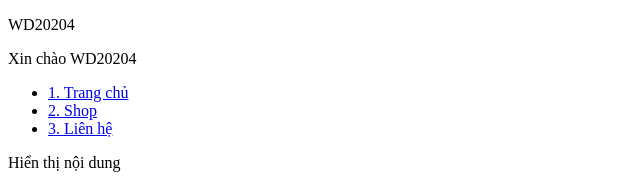
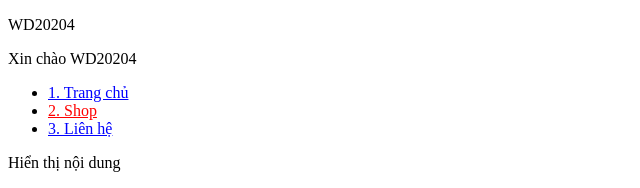
Before and after one commit to angocit/web208, an Angular app: page / in a window 1280 px wide. Shown: the top 188 px of the page, without its empty margins (0-640 px from the left). Built offline with nearby package versions, Linux system fonts and the light colour scheme.

Commit message:
b2: Sử dụng if

```diff
--- a/src/app/layouts/header/header.html
+++ b/src/app/layouts/header/header.html
@@ -2,8 +2,13 @@
     {{display()}}
     <!-- {{menus}} -->
      <ul>
-     @for (menu of menus; track menu.id;let idx = $index){
-        <li><a href="{{menu.url}}">{{idx+1}}. {{menu.name}}</a></li>
+     @for (menu of menus; track menu.id;let idx = $index;let odd =$odd){
+       @if (odd){
+         <li><a style="color: red;" href="{{menu.url}}">{{idx+1}}. {{menu.name}}</a></li>
+       }
+       @else {
+         <li><a style="color: blue;" href="{{menu.url}}">{{idx+1}}. {{menu.name}}</a></li>
+       }
      }
      </ul>
 
```
